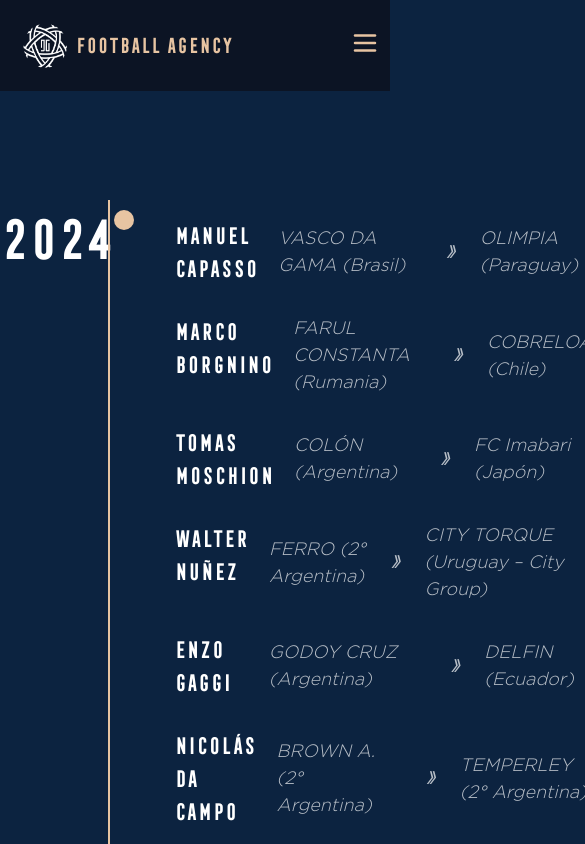
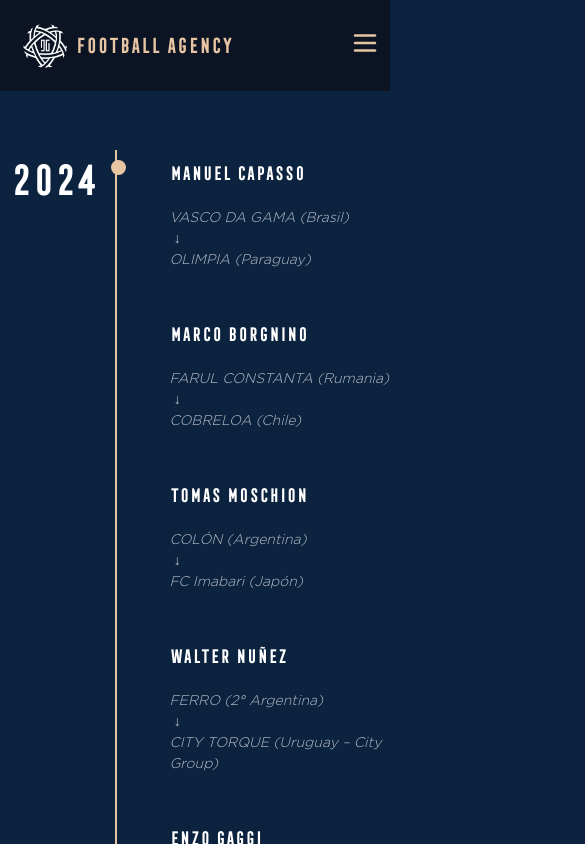
Before and after one commit to GarciaMaximoB/DG-Football, a React (Vite) app: page /transfers in a window 390 px wide. Shown: the top 844 px of the page, 585 px wide, since content can reach past the window. Built offline with nearby package versions, Linux system fonts and the light colour scheme.

Commit message:
Haciendo Responsive la pagina de transferencias

```diff
--- a/src/App.css
+++ b/src/App.css
@@ -311,6 +311,178 @@
   font-family: "Frontage", sans-serif;
 }
 
+.transfer-section {
+  margin-top: 200px;
+  height: 100%;
+  margin-bottom: 250px;
+}
+
+.container-timeline {
+  width: 100%;
+  height: 100%;
+  position: relative;
+}
+.container-timeline .line {
+  width: 2px;
+  height: 100%;
+  position: absolute;
+  left: 27.7%;
+  background-color: #e7c4a2;
+}
+
+.container-timeline .grid {
+  display: grid;
+  grid-template-columns: 0.5fr 0.25fr 1.5fr;
+  margin-bottom: 50px;
+}
+
+.container-timeline .grid .left-timeline {
+  padding-left: 20px;
+}
+
+.year-timeline {
+  font-family: "Frontage", sans-serif;
+  font-size: 52px;
+  line-height: 1.5em;
+  text-align: right;
+}
+
+.grid-center {
+  display: flex;
+  justify-content: center;
+  align-items: start;
+  margin-top: 10px;
+}
+
+.circle {
+  width: 20px;
+  height: 20px;
+  background-color: #e7c4a2;
+  border-radius: 50%;
+}
+
+.grid-right ul {
+  margin: 20px 0 10px 0;
+  padding-left: 40px;
+  width: 100%;
+}
+
+.grid-right ul li {
+  display: flex;
+  justify-content: start;
+  align-items: stretch;
+  margin-bottom: 30px;
+  gap: 21px;
+}
+
+.name-transferencia {
+  font-family: "Frontage", sans-serif;
+  font-size: 22px;
+  line-height: 1.5em;
+  width: 25%;
+}
+
+.flecha-transferencia {
+  display: none;
+}
+
+.flecha-transferencia.desktop {
+  display: block;
+}
+
+.span-team-transfer {
+  display: flex;
+  gap: 25px;
+  align-items: center;
+  justify-content: center;
+  font-size: 18px;
+  line-height: 1.5em;
+  font-style: italic;
+}
+
+.span-team-transfer p {
+  font-family: "GothamLight", sans-serif;
+  opacity: 0.7;
+}
+
+.footer {
+  padding: 50px 0;
+  display: flex;
+  flex-direction: column;
+  justify-content: center;
+  align-items: center;
+  background-image: url(/src/assets/fondo_blur.png);
+  background-size: cover;
+  background-position: 50% 25%;
+  box-shadow: 0px -9px 16px 0px rgba(0, 0, 0, 0.25);
+  -webkit-box-shadow: 0px -9px 16px 0px rgba(0, 0, 0, 0.25);
+  -moz-box-shadow: 0px -9px 16px 0px rgba(0, 0, 0, 0.25);
+}
+
+.footer-container {
+  display: flex;
+  flex-direction: column;
+  justify-content: center;
+  align-items: start;
+}
+
+.footer-container h3 {
+  font-family: "GothamBook", sans-serif;
+  font-size: 44px;
+  font-weight: 400;
+  line-height: 1.5em;
+  color: #a48371;
+  margin-bottom: 25px;
+}
+
+.footer span.contact-item {
+  display: flex;
+  align-items: center;
+  justify-content: center;
+  margin-bottom: 30px;
+}
+
+.footer span.contact-item a {
+  font-family: "GothamLight", sans-serif;
+  font-size: 20px;
+  line-height: 1.5em;
+  margin-left: 20px;
+}
+
+.footer span.contact-item img {
+  width: 35px;
+}
+
+.footer img {
+  width: 100px;
+}
+
+.footer-bottom {
+  display: flex;
+  justify-content: space-between;
+  align-items: center;
+  gap: 50px;
+  margin-left: -25px;
+  font-family: "GothamLight", sans-serif;
+  font-weight: 300;
+  color: #a48371;
+}
+
+.footer-bottom span {
+  display: flex;
+}
+
+.footer-bottom span a {
+  color: #a48371;
+  text-decoration: underline;
+  margin-left: 8px;
+}
+
+.footer-bottom span {
+  font-family: "GothamLight", sans-serif;
+  font-weight: 300;
+}
+
 @media (max-width: 768px) {
   .main-title {
     font-size: 2.3em;
@@ -428,8 +600,6 @@
     font-size: 14px;
   }
 
-
-
   .players-section {
     margin-top: 150px;
     height: 80vh;
@@ -443,46 +613,34 @@
 
   .swiper-slide img {
     height: auto;
-    width:80vw;
+    width: 80vw;
   }
   .swiper-slide p {
     font-size: 28px;
     text-align: center;
   }
 
-  .swiper-slide-active{
+  .swiper-slide-active {
     filter: brightness(0.9);
   }
 
-  .swiper-slide-next{
+  .swiper-slide-next {
     filter: brightness(0.3) blur(3px);
   }
 
+  .transfer-section {
+    margin-top: 150px;
+    overflow-x: hidden;
+    padding-left: 10px;
   }
 
-.transfer-section {
-  margin-top: 200px;
-  height: 100%;
-  margin-bottom: 250px;
+  .flecha-transferencia {
+    display: block;
+    margin-left: 2%;
   }
 
-.container-timeline {
-  width: 100%;
-  height: 100%;
-  position: relative;
-}
-.container-timeline .line {
-  width: 2px;
-  height: 100%;
-  position: absolute;
-  left: 27.7%;
-  background-color: #e7c4a2;
-}
-
-.container-timeline .grid {
-  display: grid;
-  grid-template-columns: 0.5fr 0.25fr 1.5fr;
-  margin-bottom: 50px;
+  .flecha-transferencia.desktop {
+    display: none;
   }
 
   .container-timeline .grid .left-timeline {
@@ -491,7 +649,7 @@
 
   .year-timeline {
     font-family: "Frontage", sans-serif;
-  font-size: 52px;
+    font-size: 40px;
     line-height: 1.5em;
     text-align: right;
   }
@@ -504,46 +662,34 @@
   }
 
   .circle {
-  width: 20px;
-  height: 20px;
+    width: 15px;
+    height: 15px;
     background-color: #e7c4a2;
     border-radius: 50%;
   }
 
   .grid-right ul {
-  margin: 20px 0 10px 0;
-  padding-left: 40px;
-  width: 100%;
+    margin: 10px 0 0 0;
+    padding-left: 30px;
   }
 
   .grid-right ul li {
     display: flex;
-  justify-content: start;
-  align-items: stretch;
-  margin-bottom: 30px;
-  gap: 21px;
+    flex-direction: column;
+    margin-bottom: 50px;
   }
 
   .name-transferencia {
-  font-family: "Frontage", sans-serif;
-  font-size: 22px;
-  line-height: 1.5em;
-  width: 25%;
+    font-size: 18px;
+    width: 100%;
   }
 
   .span-team-transfer {
     display: flex;
-  gap: 25px;
-  align-items: center;
-  justify-content: center;
-  font-size: 18px;
-  line-height: 1.5em;
-  font-style: italic;
-}
-
-.span-team-transfer p {
-  font-family: "GothamLight", sans-serif;
-  opacity: 0.7;
+    flex-direction: column;
+    gap: 0;
+    align-items: start;
+    font-size: 14px;
   }
 
   .footer {
@@ -623,6 +769,7 @@
     font-family: "GothamLight", sans-serif;
     font-weight: 300;
   }
+}
 
 @media (min-width: 769px) {
   .menu-bars {
--- a/src/pages/TransferPage.jsx
+++ b/src/pages/TransferPage.jsx
@@ -43,7 +43,8 @@
               <p className="name-transferencia">{transfer.player}</p>
               <span className="span-team-transfer">
                 <p>{transfer.team1}</p>
-                <p> 》</p>
+                <p className="flecha-transferencia desktop"> 》</p>
+                <p className="flecha-transferencia"> ↓ </p>
                 <p>{transfer.team2}</p>
               </span>
             </li>
```
Lines whose indentation alone changed are shown as unchanged.
